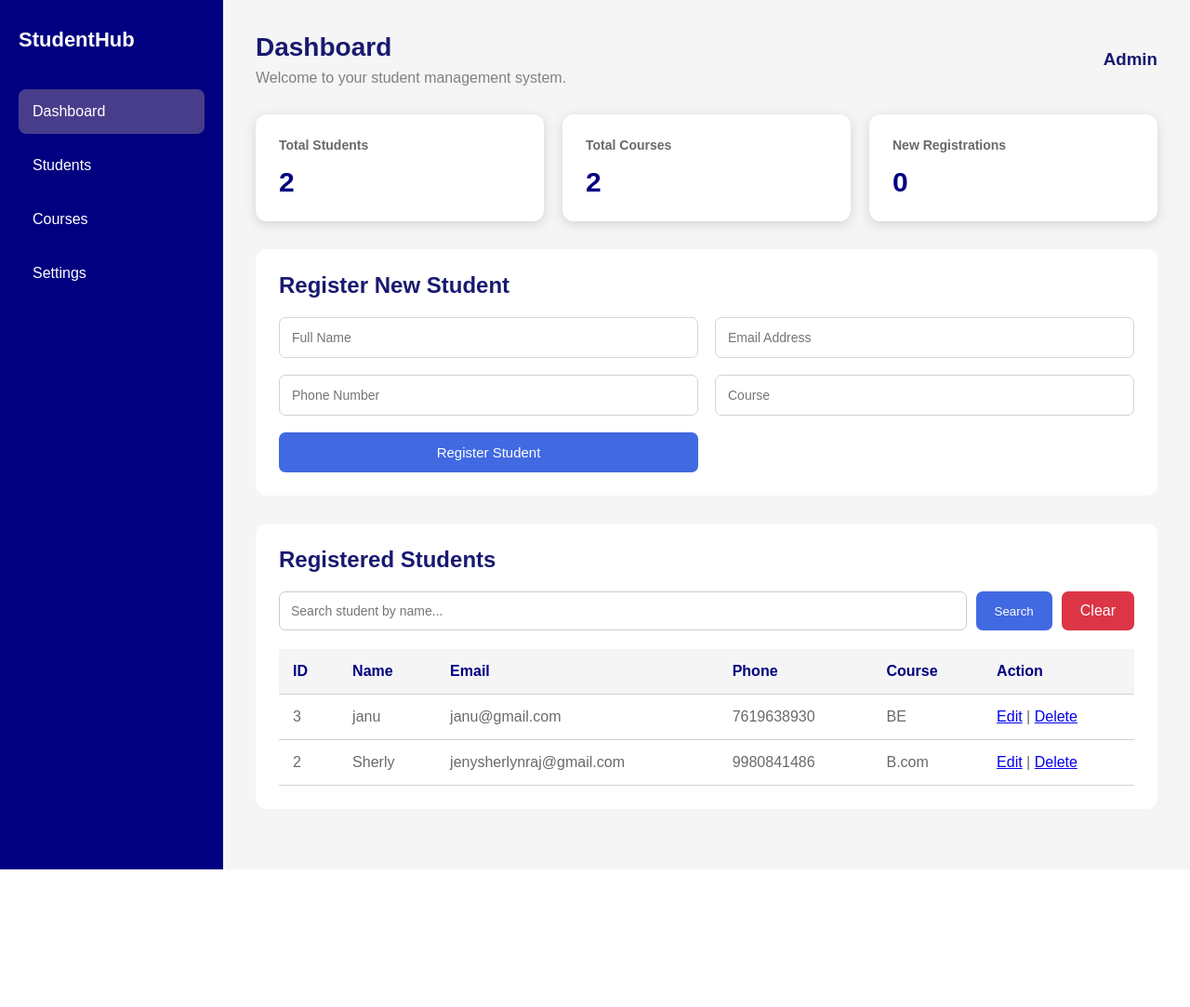
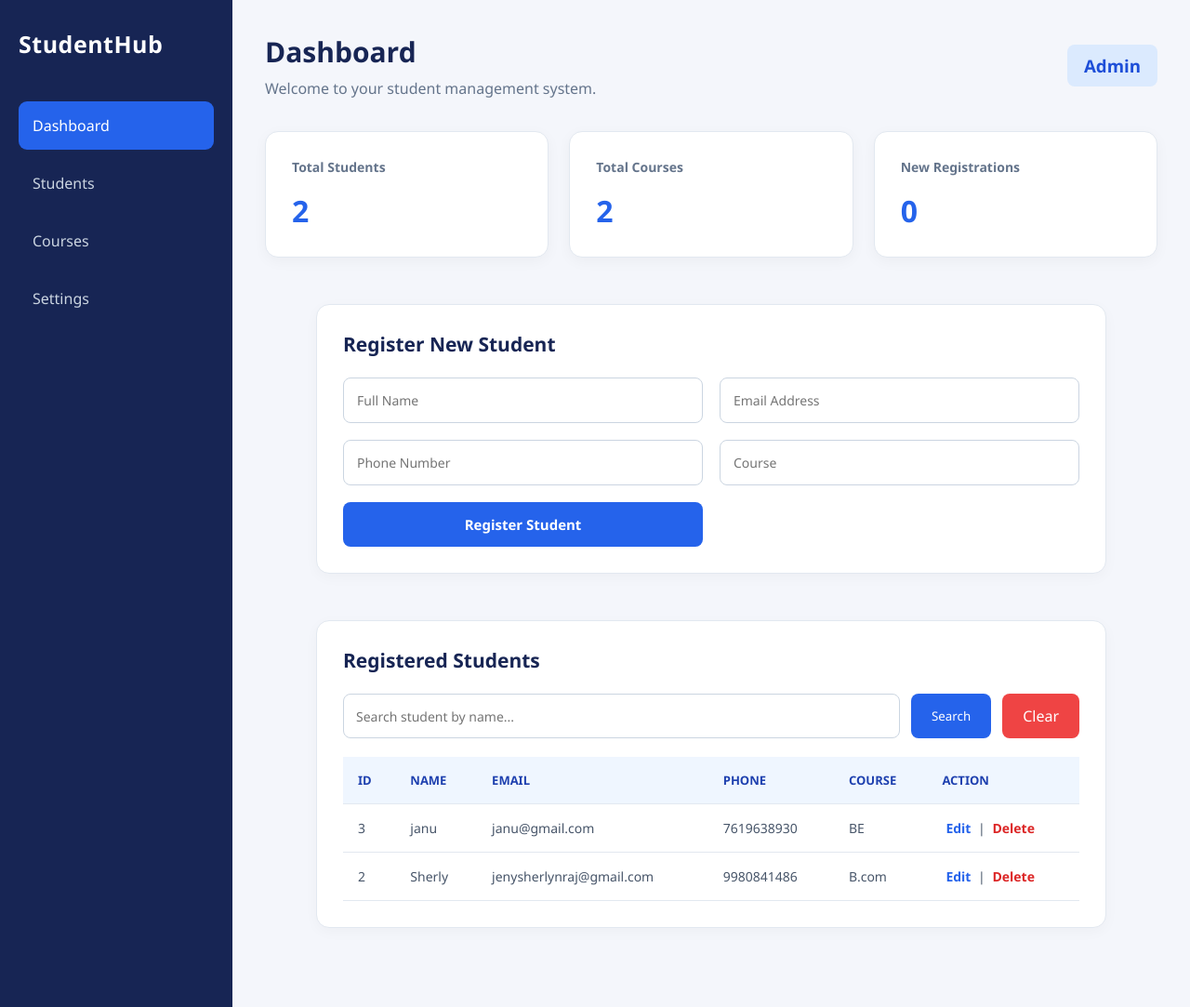
Before and after one commit to JenySherlynRaj/student-management-system, a Flask app: page / in a window 1280 px wide. Shown: the whole page at 93% size. Before the commit the page ends 935 px from the top, so only its background shows below. Run offline with Flask 3, Linux system fonts and the light colour scheme; data comes from the database, SQL or seed files in the repository; both versions use the stored data as it was after the commit.

Commit message:
Improved dashboard styling and added student form validation

```diff
--- a/app.py
+++ b/app.py
@@ -1,5 +1,6 @@
 
 from flask import Flask, render_template, request, redirect, url_for, flash
+import re
 import sqlite3
 
 app = Flask(__name__)
@@ -65,15 +66,42 @@ def home():
 
 
 # Register student
+
 @app.route("/add_student", methods=["POST"])
 def add_student():
 
-    name = request.form["name"]
-    email = request.form["email"]
-    phone = request.form["phone"]
-    course = request.form["course"]
+    name = request.form["name"].strip()
+    email = request.form["email"].strip()
+    phone = request.form["phone"].strip()
+    course = request.form["course"].strip()
+
+    # Check for empty fields
+    if not all([name, email, phone, course]):
+        flash("All fields are required!")
+        return redirect(url_for("home"))
+
+    # Validate email
+    if not re.fullmatch(r"[^@\s]+@[^@\s]+\.[^@\s]+", email):
+        flash("Please enter a valid email address!")
+        return redirect(url_for("home"))
+
+    # Validate Indian mobile number
+    if not re.fullmatch(r"[6-9]\d{9}", phone):
+        flash("Please enter a valid 10-digit mobile number!")
+        return redirect(url_for("home"))
 
     connection = get_db_connection()
+
+    # Check for duplicate email
+    existing_student = connection.execute(
+        "SELECT id FROM students WHERE LOWER(email) = LOWER(?)",
+        (email,)
+    ).fetchone()
+
+    if existing_student:
+        connection.close()
+        flash("This email is already registered!")
+        return redirect(url_for("home"))
 
     connection.execute(
         "INSERT INTO students (name, email, phone, course) VALUES (?, ?, ?, ?)",
@@ -86,6 +114,7 @@ def add_student():
     flash("Student registered successfully!")
 
     return redirect(url_for("home"))
+
 
 @app.route("/delete_student/<int:student_id>")
 def delete_student(student_id):
@@ -103,16 +132,46 @@ def delete_student(student_id):
 
     return redirect(url_for("home"))
 @app.route("/edit_student/<int:student_id>", methods=["GET", "POST"])
+
 def edit_student(student_id):
 
     connection = get_db_connection()
 
     if request.method == "POST":
 
-        name = request.form["name"]
-        email = request.form["email"]
-        phone = request.form["phone"]
-        course = request.form["course"]
+        name = request.form["name"].strip()
+        email = request.form["email"].strip()
+        phone = request.form["phone"].strip()
+        course = request.form["course"].strip()
+
+        # Check for empty fields
+        if not all([name, email, phone, course]):
+            connection.close()
+            flash("All fields are required!")
+            return redirect(url_for("home"))
+
+        # Validate email
+        if not re.fullmatch(r"[^@\s]+@[^@\s]+\.[^@\s]+", email):
+            connection.close()
+            flash("Please enter a valid email address!")
+            return redirect(url_for("home"))
+
+        # Validate Indian mobile number
+        if not re.fullmatch(r"[6-9]\d{9}", phone):
+            connection.close()
+            flash("Please enter a valid 10-digit mobile number!")
+            return redirect(url_for("home"))
+
+        # Check whether another student uses this email
+        existing_student = connection.execute(
+            "SELECT id FROM students WHERE LOWER(email) = LOWER(?) AND id != ?",
+            (email, student_id)
+        ).fetchone()
+
+        if existing_student:
+            connection.close()
+            flash("This email is already registered!")
+            return redirect(url_for("home"))
 
         connection.execute(
             "UPDATE students SET name = ?, email = ?, phone = ?, course = ? WHERE id = ?",
@@ -123,7 +182,6 @@ def edit_student(student_id):
         connection.close()
 
         flash("Student updated successfully!")
-
         return redirect(url_for("home"))
 
     student = connection.execute(
@@ -134,6 +192,7 @@ def edit_student(student_id):
     connection.close()
 
     return render_template("edit_student.html", student=student)
+
 if __name__ == "__main__":
     create_table()
     app.run(debug=True)
--- a/static/style.css
+++ b/static/style.css
@@ -1,34 +1,36 @@
 
-/* General page styling */
+/* GLOBAL STYLING */
 * {
     margin: 0;
     padding: 0;
     box-sizing: border-box;
-    font-family: Arial, sans-serif;
+    font-family: 'Segoe UI', Arial, sans-serif;
 }
 
 body {
-    background-color: whitesmoke;
-    color: midnightblue;
+    background: #f4f6fb;
+    color: #1e293b;
 }
 
-/* Main dashboard layout */
+/* MAIN LAYOUT */
 .container {
     display: flex;
     min-height: 100vh;
 }
 
-/* Sidebar */
+/* SIDEBAR */
 .sidebar {
-    width: 240px;
-    background-color: navy;
+    width: 250px;
+    background: #172554;
     color: white;
     padding: 30px 20px;
+    flex-shrink: 0;
 }
 
 .sidebar h2 {
-    margin-bottom: 40px;
-    font-size: 22px;
+    font-size: 25px;
+    margin-bottom: 45px;
+    letter-spacing: 0.5px;
 }
 
 .sidebar ul {
@@ -38,18 +40,22 @@ body {
 .sidebar li {
     padding: 15px;
     margin-bottom: 10px;
-    border-radius: 8px;
+    border-radius: 9px;
     cursor: pointer;
+    color: #cbd5e1;
+    transition: 0.3s;
 }
 
 .sidebar li.active,
 .sidebar li:hover {
-    background-color: darkslateblue;
+    background: #2563eb;
+    color: white;
 }
 
-/* Main content */
+/* MAIN CONTENT */
 .main-content {
     flex: 1;
+    min-width: 0;
     padding: 35px;
 }
 
@@ -57,56 +63,76 @@ body {
     display: flex;
     justify-content: space-between;
     align-items: center;
-    margin-bottom: 30px;
+    margin-bottom: 35px;
 }
 
 .header h1 {
-    font-size: 28px;
+    font-size: 30px;
+    color: #172554;
 }
 
 .header p {
-    color: gray;
+    color: #64748b;
     margin-top: 8px;
 }
 
-/* Statistics cards */
+.header h3 {
+    background: #dbeafe;
+    color: #1d4ed8;
+    padding: 10px 18px;
+    border-radius: 8px;
+}
+
+/* STATISTICS CARDS */
 .stats {
     display: grid;
     grid-template-columns: repeat(3, 1fr);
-    gap: 20px;
+    gap: 22px;
     margin-bottom: 30px;
 }
 
 .card {
-    background-color: white;
-    padding: 25px;
-    border-radius: 12px;
-    box-shadow: 0 3px 12px lightgray;
+    background: white;
+    padding: 28px;
+    border-radius: 14px;
+    box-shadow: 0 4px 15px rgba(0,0,0,0.04);
+    border: 1px solid #e2e8f0;
+    transition: 0.3s;
+}
+
+.card:hover {
+    transform: translateY(-4px);
+    box-shadow: 0 8px 22px rgba(0,0,0,0.08);
 }
 
 .card h3 {
-    color: dimgray;
+    color: #64748b;
     font-size: 14px;
-    margin-bottom: 15px;
+    margin-bottom: 16px;
 }
 
 .card h2 {
-    font-size: 30px;
-    color: navy;
+    font-size: 32px;
+    color: #2563eb;
 }
 
-/* Registration form */
+/* FORM SECTIONS */
 .form-section {
-    background-color: white;
-    padding: 25px;
-    border-radius: 12px;
+    background: white;
+    padding: 28px;
+    border-radius: 14px;
     margin-bottom: 30px;
+    border: 1px solid #e2e8f0;
+    box-shadow: 0 4px 15px rgba(0,0,0,0.03);
 }
 
 .form-section h2 {
-    margin-bottom: 20px;
+    color: #172554;
+    font-size: 21px;
+    margin-bottom: 22px;
 }
 
+/* REGISTRATION FORM */
 .student-form {
     display: grid;
     grid-template-columns: repeat(2, 1fr);
@@ -115,34 +141,177 @@ body {
 
 .student-form input {
     width: 100%;
+    padding: 14px;
+    border: 1px solid #cbd5e1;
+    border-radius: 8px;
+    font-size: 14px;
+    outline: none;
+    transition: 0.3s;
+}
+
+.student-form input:focus {
+    border-color: #2563eb;
+    box-shadow: 0 0 0 3px rgba(37,99,235,0.12);
+}
+
+.student-form button {
+    background: #2563eb;
+    color: white;
+    border: none;
+    padding: 14px;
+    border-radius: 8px;
+    cursor: pointer;
+    font-size: 15px;
+    font-weight: 600;
+    transition: 0.3s;
+}
+
+.student-form button:hover {
+    background: #1d4ed8;
+}
+
+/* SEARCH BAR */
+.search-form {
+    display: flex;
+    gap: 12px;
+    margin: 20px 0;
+}
+
+.search-form input {
+    flex: 1;
+    min-width: 0;
     padding: 13px;
-    border: 1px solid lightgray;
-    border-radius: 7px;
+    border: 1px solid #cbd5e1;
+    border-radius: 8px;
+    font-size: 14px;
+    outline: none;
+}
+
+.search-form input:focus {
+    border-color: #2563eb;
+}
+
+.search-form button {
+    padding: 13px 22px;
+    background: #2563eb;
+    color: white;
+    border: none;
+    border-radius: 8px;
+    cursor: pointer;
+}
+
+.search-form button:hover {
+    background: #1d4ed8;
+}
+
+.clear-btn {
+    display: inline-flex;
+    align-items: center;
+    padding: 13px 22px;
+    background: #ef4444;
+    color: white;
+    text-decoration: none;
+    border-radius: 8px;
+    transition: 0.3s;
+}
+
+.clear-btn:hover {
+    background: #dc2626;
+}
+
+/* STUDENT TABLE */
+table {
+    width: 100%;
+    border-collapse: collapse;
+    margin-top: 20px;
+}
+
+th, td {
+    padding: 16px;
+    text-align: left;
+    border-bottom: 1px solid #e2e8f0;
+}
+
+th {
+    background: #eff6ff;
+    color: #1e40af;
+    font-size: 13px;
+    text-transform: uppercase;
+}
+
+td {
+    color: #475569;
     font-size: 14px;
 }
 
-.student-form button {
-    background-color: royalblue;
-    color: white;
-    border: none;
-    padding: 13px;
-    border-radius: 7px;
-    cursor: pointer;
-    font-size: 15px;
+tr:hover {
+    background: #f8fafc;
 }
 
-.student-form button:hover {
-    background-color: mediumblue;
+/* EDIT AND DELETE LINKS */
+td a {
+    color: #2563eb;
+    text-decoration: none;
+    font-weight: 600;
+    margin: 0 4px;
 }
 
-/* Mobile screen support */
-@media (max-width: 768px) {
+td a:hover {
+    text-decoration: underline;
+}
+
+td a:last-child {
+    color: #dc2626;
+}
+
+/* EDIT PAGE */
+.main-content .form-section {
+    max-width: 850px;
+    margin: 50px auto;
+}
+
+/* MOBILE RESPONSIVENESS */
+@media (max-width: 900px) {
+    .container {
+        flex-direction: column;
+    }
+
     .sidebar {
-        width: 170px;
+        width: 100%;
+        padding: 20px;
+    }
+
+    .sidebar h2 {
+        margin-bottom: 20px;
+    }
+
+    .sidebar ul {
+        display: flex;
+        flex-wrap: wrap;
+        gap: 5px;
+    }
+
+    .sidebar li {
+        margin-bottom: 0;
     }
 
     .main-content {
-        padding: 18px;
+        padding: 22px;
+    }
+}
+
+@media (max-width: 600px) {
+    .main-content {
+        padding: 14px;
+    }
+
+    .header {
+        align-items: flex-start;
+        gap: 12px;
+    }
+
+    .header h1 {
+        font-size: 23px;
     }
 
     .stats {
@@ -152,96 +321,21 @@ body {
     .student-form {
         grid-template-columns: 1fr;
     }
+
+    .form-section {
+        padding: 18px;
+        overflow-x: auto;
     }
 
-/* Registered Students Table */
-table {
-    width: 100%;
-    border-collapse: collapse;
-    margin-top: 20px;
+    .search-form {
+        flex-wrap: wrap;
+    }
+
+    .search-form input {
+        flex-basis: 100%;
     }
 
     th, td {
-    padding: 15px;
-    text-align: left;
-    border-bottom: 1px solid lightgray;
+        padding: 12px;
     }
-
-th {
-    background-color: whitesmoke;
-    color: navy;
 }
-
-td {
-    color: dimgray;
-}
-
-tr:hover {
-    background-color: aliceblue;
-}
-
-/* Student Search */
-.search-form {
-    display: flex;
-    gap: 10px;
-    margin: 20px 0;
-}
-
-.search-form input {
-    flex: 1;
-    padding: 12px;
-    border: 1px solid lightgray;
-    border-radius: 7px;
-    font-size: 14px;
-}
-
-.search-form button {
-    background-color: royalblue;
-    color: white;
-    border: none;
-    padding: 12px 20px;
-    border-radius: 7px;
-    cursor: pointer;
-}
-
-.search-form button:hover {
-    background-color: mediumblue;
-}
-
-.search-form {
-    display: flex;
-    gap: 10px;
-    margin: 20px 0;
-}
-
-.search-form input {
-    flex: 1;
-    padding: 12px;
-    border: 1px solid #ccc;
-    border-radius: 7px;
-}
-
-.search-form button {
-    padding: 12px 20px;
-    background-color: royalblue;
-    color: white;
-    border: none;
-    border-radius: 7px;
-    cursor: pointer;
-}
-
-.search-form button:hover {
-    background-color: mediumblue;
-}
-
-.clear-btn {
-    padding: 12px 20px;
-    background-color: #dc3545;
-    color: white;
-    text-decoration: none;
-    border-radius: 7px;
-}
-
-.clear-btn:hover {
-    background-color: #b02a37;
-}
```
Also changed, not shown: students.db. Lines whose indentation alone changed are shown as unchanged.
